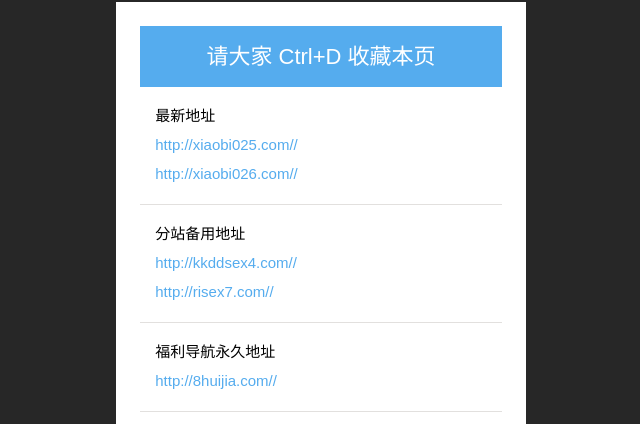
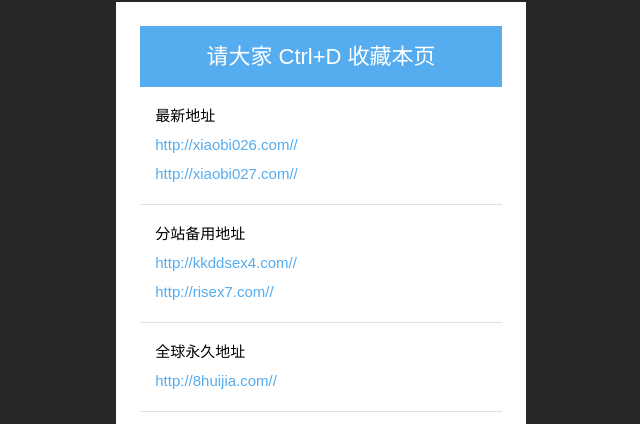
Before and after one commit to kedoufabu/kedoufabu.github.io, a plain HTML site: page index.html in a window 1280 px wide. Shown: the part 146-570 px from the top of the page, 319-959 px from the left. Drawn offline with Linux system fonts and the light colour scheme.

Commit message:
Update index.html

```diff
--- a/index.html
+++ b/index.html
@@ -329,8 +329,8 @@ p.footer a:hover {
 					<ul>
 						<li>
 							最新地址
-							<a href="http://xiaobi025.com/" target="_blank"><i>http://xiaobi025.com//</i></a>
-              <a href="http://xiaobi026.com/" target="_blank"><i>http://xiaobi026.com//</i></a>
+							<a href="http://xiaobi026.com/" target="_blank"><i>http://xiaobi026.com//</i></a>
+              <a href="http://xiaobi027.com/" target="_blank"><i>http://xiaobi027.com//</i></a>
 					       </li>
 						<li>
 							分站备用地址
@@ -338,7 +338,7 @@ p.footer a:hover {
 							<a href="http://risex7.com/" target="_blank"><i>http://risex7.com//</i></a>
 					        </li>
 						<li>
-							福利导航永久地址
+							全球永久地址
 							<a href="http://8huijia.com/" target="_blank"><i>http://8huijia.com//</i></a>
 						</li>
 
```
